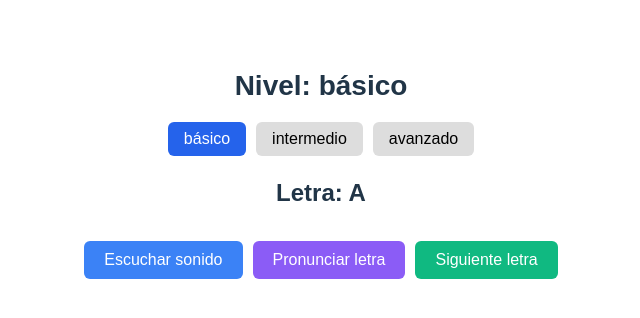
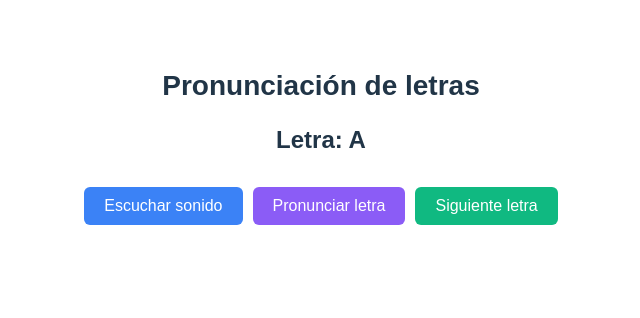
Before and after one commit to BraightonDev/eduvoice, a React (Vite) app: page /letras-audio in a window 1280 px wide. Shown: the top 318 px of the page, without its empty margins (319-959 px from the left). Built offline with nearby package versions, Linux system fonts and the light colour scheme.

Commit message:
correccion de compoenente letras-audio

```diff
--- a/src/components/letrasPronunciacion.jsx
+++ b/src/components/letrasPronunciacion.jsx
@@ -1,84 +1,56 @@
 import React, { useState } from "react";
-import letrasPorNivel from "../utils/contenido/niños/letras.json";
+import letras from "../utils/contenido/niños/letras.json";
 import { iniciarPronunciacion, detenerPronunciacion } from "./logicaPronunciacion";
-import './letrasPronunciacion.css';
+import "./letrasPronunciacion.css";
 
 function LetrasAudio() {
-  const [nivel, setNivel] = useState("básico");
   const [index, setIndex] = useState(0);
-  const [resultadoPronunciacion, setResultadoPronunciacion] = useState(null);
+  const [resultado, setResultado] = useState(null);
 
-  const letrasNivelActual = letrasPorNivel.niveles[nivel];
-  const letraActual = letrasNivelActual[index];
+  const letraActual = letras[index];
 
-  const reproducirAudio = () => {
-    const audio = new Audio(letraActual.audio);
-    audio.play();
-  };
+  const normalizar = (texto) =>
+    texto
+      .normalize("NFD")
+      .replace(/[\u0300-\u036f]/g, "")
+      .replace(/[^a-zñ]/gi, "")
+      .toLowerCase();
 
   const siguiente = () => {
-    if (index < letrasNivelActual.length - 1) {
+    if (index < letras.length - 1) {
       setIndex(index + 1);
-      setResultadoPronunciacion(null);
+      setResultado(null);
     }
-  };
-
-  const cambiarNivel = (nuevoNivel) => {
-    setNivel(nuevoNivel);
-    setIndex(0);
-    setResultadoPronunciacion(null);
   };
 
   const verificarPronunciacion = () => {
     iniciarPronunciacion((transcript) => {
-      const normalizar = (texto) =>
-        texto
-          .normalize("NFD")
-          .replace(/[\u0300-\u036f]/g, "")
-          .replace(/[^a-z]/gi, "")
-          .toLowerCase();
-
       console.log("Texto capturado:", transcript);
 
       if (transcript === "ERROR") {
-        setResultadoPronunciacion("error");
+        setResultado("error");
         return;
       }
 
       const dicho = normalizar(transcript);
-      const letraEsperada = normalizar(letraActual.letra);
+      const esperada = normalizar(letraActual.letra);
+      const detectada = dicho.slice(-1); // más seguro que charAt
 
-      // 🎯 Último carácter que se dijo
-      const letraDetectada = dicho.charAt(dicho.length - 1);
+      console.log("Letra detectada:", detectada, "| Esperada:", esperada);
 
-      console.log("Letra detectada:", letraDetectada, "| Esperada:", letraEsperada);
-
-      if (letraDetectada === letraEsperada) {
-        setResultadoPronunciacion("correcta");
-      } else {
-        setResultadoPronunciacion("incorrecta");
-      }
-
+      setResultado(detectada === esperada ? "correcta" : "incorrecta");
       detenerPronunciacion();
     });
   };
 
+  const reproducirAudio = () => {
+    const audio = new Audio(letraActual.audio);
+    audio.play().catch((e) => console.warn("Error al reproducir:", e.message));
+  };
+
   return (
-    <div className="letras-container">
-      <h1>Nivel: {nivel}</h1>
-
-      <div className="mb-4">
-        {["básico", "intermedio", "avanzado"].map((n) => (
-          <button
-            key={n}
-            onClick={() => cambiarNivel(n)}
-            className={`nivel-button ${nivel === n ? "active" : ""}`}
-          >
-            {n}
-          </button>
-        ))}
-      </div>
-
+    <div className="letras-container" key={index}>
+      <h1>Pronunciación de letras</h1>
       <h2 className="text-2xl mb-4">Letra: {letraActual.letra}</h2>
 
       <button className="boton boton-escuchar" onClick={reproducirAudio}>
@@ -89,20 +61,20 @@ function LetrasAudio() {
         Pronunciar letra
       </button>
 
-      {resultadoPronunciacion === "correcta" && (
+      {resultado === "correcta" && (
         <p style={{ color: "green", fontWeight: "bold" }}>✅ ¡Pronunciación correcta!</p>
       )}
-      {resultadoPronunciacion === "incorrecta" && (
+      {resultado === "incorrecta" && (
         <p style={{ color: "red", fontWeight: "bold" }}>❌ Intenta de nuevo</p>
       )}
-      {resultadoPronunciacion === "error" && (
+      {resultado === "error" && (
         <p style={{ color: "orange", fontWeight: "bold" }}>⚠️ Error al reconocer la voz</p>
       )}
 
       <button
         className="boton boton-siguiente"
         onClick={siguiente}
-        disabled={index >= letrasNivelActual.length - 1}
+        disabled={index >= letras.length - 1}
       >
         Siguiente letra
       </button>
--- a/src/components/logicaPronunciacion.js
+++ b/src/components/logicaPronunciacion.js
@@ -27,7 +27,11 @@ if ('webkitSpeechRecognition' in window || 'SpeechRecognition' in window) {
 export function iniciarPronunciacion(callback) {
   if (reconocimiento && !escuchando) {
     escuchando = true;
-    reconocimiento._onFinalizado = callback;
+    reconocimiento.onresult = function (event) {
+  const transcript = event.results[0][0].transcript;
+  console.log("Texto detectado:", transcript);
+  callback(transcript);  // usa directamente el callback
+};
     reconocimiento.start();
     console.log("Reconocimiento de voz iniciado");
   }
--- a/src/utils/contenido/niños/letras.json
+++ b/src/utils/contenido/niños/letras.json
@@ -1,6 +1,4 @@
-{
-"niveles": {
-"básico": [
+[
 { "letra": "A", "audio": "/audios/letras/A.mp3" },
 { "letra": "B", "audio": "/audios/letras/B.mp3" },
 { "letra": "C", "audio": "/audios/letras/C.mp3" },
@@ -9,9 +7,7 @@
 { "letra": "F", "audio": "/audios/letras/F.mp3" },
 { "letra": "G", "audio": "/audios/letras/G.mp3" },
 { "letra": "H", "audio": "/audios/letras/H.mp3" },
-{ "letra": "I", "audio": "/audios/letras/I.mp3" }
-],
-"intermedio": [
+{ "letra": "I", "audio": "/audios/letras/I.mp3" },
 { "letra": "J", "audio": "/audios/letras/J.mp3" },
 { "letra": "K", "audio": "/audios/letras/K.mp3" },
 { "letra": "L", "audio": "/audios/letras/L.mp3" },
@@ -20,9 +16,7 @@
 { "letra": "Ñ", "audio": "/audios/letras/Ñ.mp3" },
 { "letra": "O", "audio": "/audios/letras/O.mp3" },
 { "letra": "P", "audio": "/audios/letras/P.mp3" },
-{ "letra": "Q", "audio": "/audios/letras/Q.mp3" }
-],
-"avanzado": [
+{ "letra": "Q", "audio": "/audios/letras/Q.mp3" },
 { "letra": "R", "audio": "/audios/letras/R.mp3" },
 { "letra": "S", "audio": "/audios/letras/S.mp3" },
 { "letra": "T", "audio": "/audios/letras/T.mp3" },
@@ -33,5 +27,3 @@
 { "letra": "Y", "audio": "/audios/letras/Y.mp3" },
 { "letra": "Z", "audio": "/audios/letras/Z.mp3" }
 ]
-}
-}
```
